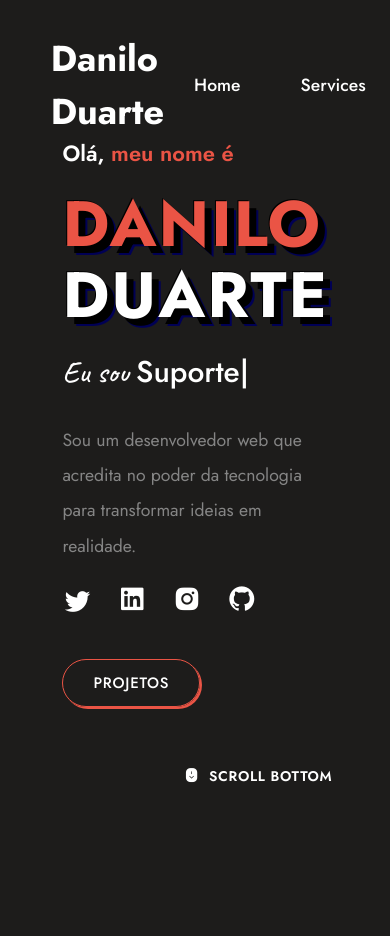
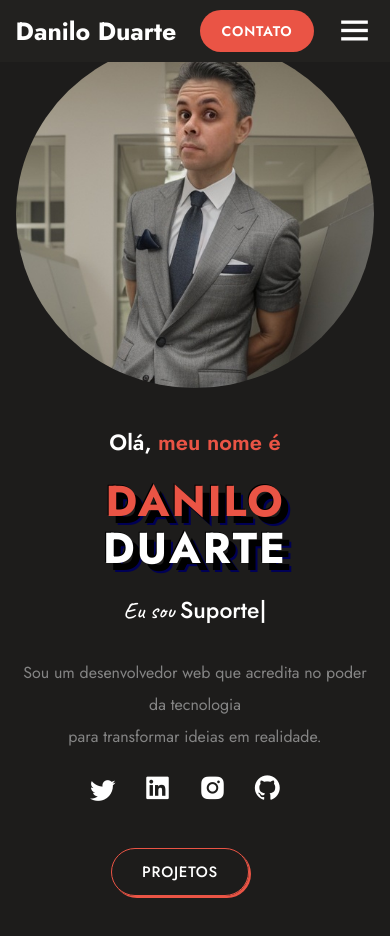
Before and after one commit to danilojduarte/SectionHomePessoalReponsive, a plain HTML site: page index.html in a window 390 px wide. Before the commit the page ends 844 px from the top, so only its background shows below. Drawn offline with nearby package versions, Linux system fonts and the light colour scheme.

Commit message:
Projeto Concluído

```diff
--- a/index.html
+++ b/index.html
@@ -87,6 +87,14 @@
         backSpeed: 70,
         loop: true,
       });
+
+      let menu = document.querySelector("#menu-icon");
+      let navlist = document.querySelector(".navlist");
+
+      menu.onclick = () => {
+        menu.classList.toggle('bx-x');
+        navlist.classList.toggle('open');
+      }
     </script>
   </body>
 </html>
--- a/style.css
+++ b/style.css
@@ -51,15 +51,15 @@ header {
   font-weight: 500;
   color: var(--text-color);
   margin: 0 30px;
-  transition: all .6s ease;
+  transition: all 0.6s ease;
 }
 
 .navlist a:hover {
   color: var(--other-color);
-  transform:  translateY(-6px);
+  transform: translateY(-6px);
 }
 
-.nav_right {
+.nav-right {
   display: flex;
   align-items: center;
 }
@@ -72,10 +72,10 @@ header {
   font-size: 15px;
   font-weight: 600;
   text-transform: uppercase;
-  letter-spacing: .05rem;
+  letter-spacing: 0.05rem;
   border-radius: 30px;
   border: 2px solid transparent;
-  transition: all .6s ease;
+  transition: all 0.6s ease;
 }
 
 .nav-btn:hover {
@@ -120,11 +120,14 @@ section {
   margin: 20px 0;
   text-transform: uppercase;
   letter-spacing: 2px;
-  text-shadow: -1px -1px 0px #000, 7px 7px 0px #000, 9px 9px 0px #000055;
+  text-shadow:
+    -1px -1px 0px #000,
+    7px 7px 0px #000,
+    9px 9px 0px #000055;
 }
 
 .hero-text h1 span {
-  color:  var(--main-color);
+  color: var(--main-color);
 }
 
 .hero-text h6 {
@@ -155,7 +158,7 @@ section {
   font-size: 30px;
   color: var(--text-color);
   margin-right: 20px;
-  transition: all .6s ease;
+  transition: all 0.6s ease;
   margin-bottom: 40px;
 }
 
@@ -177,11 +180,11 @@ section {
   font-size: 15px;
   font-weight: 500;
   text-transform: uppercase;
-  letter-spacing: .05em;
+  letter-spacing: 0.05em;
   border-radius: 30px;
   border: 1px solid var(--main-color);
   box-shadow: 2px 2px var(--main-color);
-  transition: all .6s ease;
+  transition: all 0.6s ease;
   margin-right: 30px;
 }
 .btn:hover {
@@ -203,8 +206,8 @@ section {
   font-weight: 600;
   text-transform: uppercase;
   color: var(--text-color);
-  letter-spacing: .05em;
-  transition: all .6s ease;
+  letter-spacing: 0.05em;
+  transition: all 0.6s ease;
 }
 
 .scroll a:hover {
@@ -217,5 +220,119 @@ section {
   margin-right: 9px;
 }
 
+/* Responsividade */
+@media (max-width: 1800px) {
+  header {
+    padding: 22px 6%;
+  }
+  section {
+    padding: 40px 6% 50px;
+  }
+}
 
- /* Responsividade */
+@media (max-width: 1510px) {
+  :root {
+    --h1-font: 4.2rem;
+    --p-font: 1rem;
+  }
+  .hero-img img {
+    max-width: 540px;
+    width: 100%;
+    height: 100%;
+    object-fit: contain;
+  }
+}
+
+@media (max-width: 1330px) {
+  header {
+    padding: 22px 4%;
+  }
+  section {
+    padding: 40px 4% 50px;
+  }
+  :root {
+    --h1-font: 4rem;
+  }
+  .hero-img img {
+    max-width: 500px;
+    width: 100%;
+    height: 100%;
+    object-fit: contain;
+  }
+}
+
+@media (max-width: 1200px) {
+  #menu-icon {
+    display: block;
+  }
+  .navlist {
+    position: absolute;
+    top: 0;
+    right: -100%;
+    width: 100%;
+    height: 100vh;
+    backdrop-filter: blur(30px);
+    display: flex;
+    align-items: center;
+    flex-direction: column;
+    padding-top: 150px;
+    transition: all 0.6s ease;
+  }
+  .navlist a {
+    display: block;
+    padding: 0;
+    margin: 0px 0px 30px 0px;
+    font-size: 1.7rem;
+  }
+  .navlist a:hover {
+    color: var(--main-color);
+  }
+  .navlist.open {
+    right: 0;
+  }
+  header {
+    background-color: #22211f;
+    padding: 10px 4%;
+  }
+  .logo {
+    font-size: 25px;
+  }
+  .nav-btn {
+    padding: 9px 20px;
+    font-size: 14px;
+  }
+  .scroll {
+    display: none;
+  }
+  .hero {
+    display: flex;
+    flex-wrap: wrap;
+    gap: 2rem;
+    height: auto;
+  }
+  .hero-text {
+    text-align: center;
+    order: 2;
+    width: 100%;
+  }
+  .hero-text p {
+    width: 100%;
+  }
+  .hero-img {
+    margin: auto;
+  }
+  .hero-btn {
+    display: flex;
+    align-items: center;
+    justify-content: center;
+  }
+}
+
+@media (max-width: 610px) {
+  :root {
+    --h1-font: 2.7rem;
+  }
+  .hero-text h4 {
+    font-size: 23px;
+  }
+}
```
Lines whose indentation alone changed are shown as unchanged.
